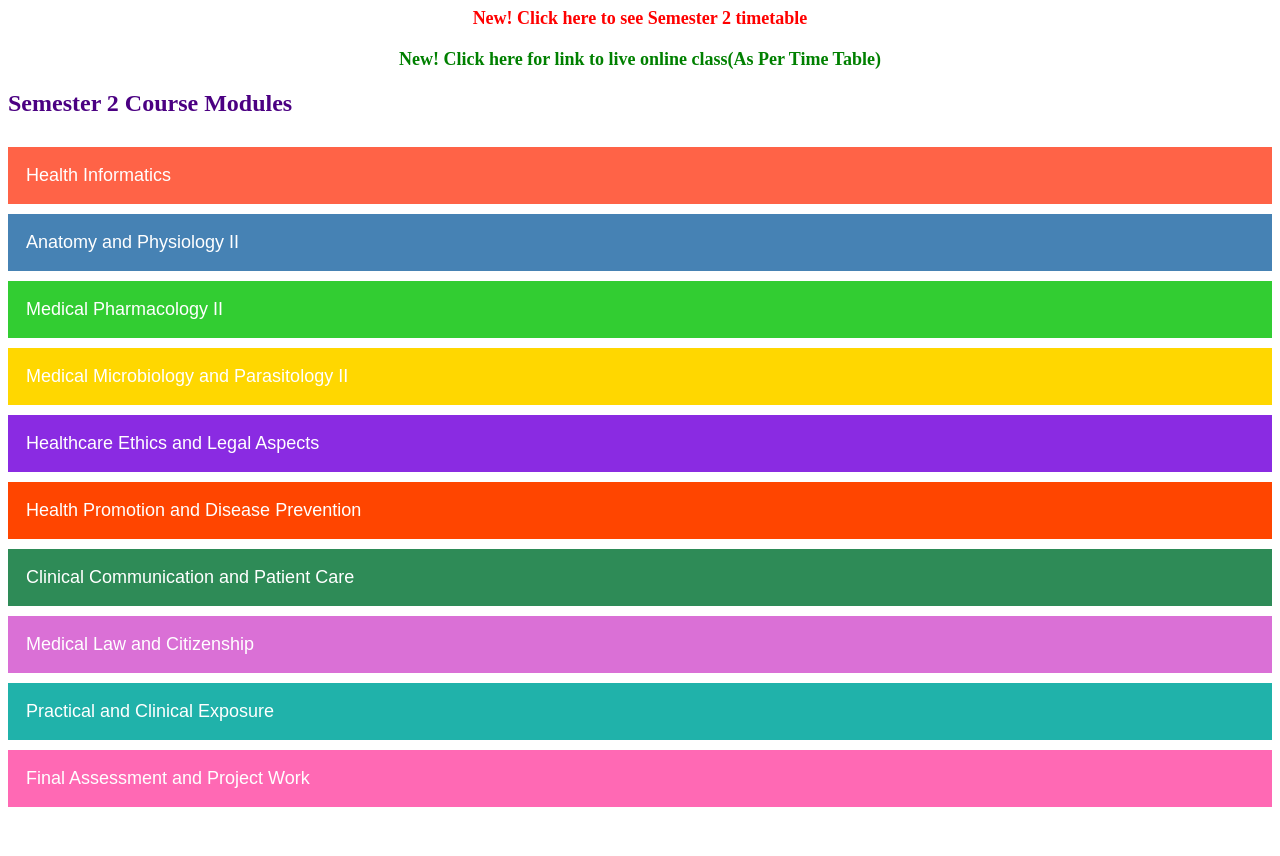
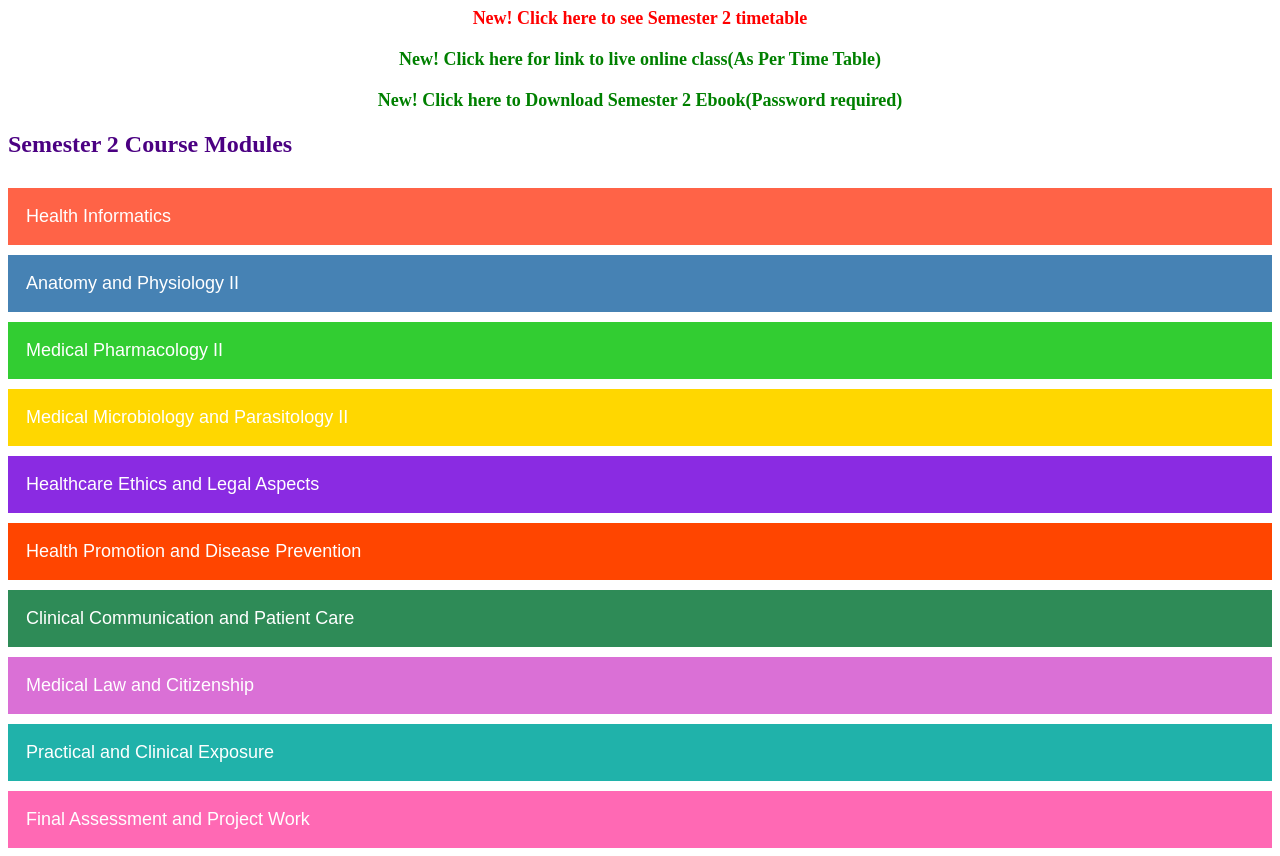
Before and after one commit to occultedge/staustinsm2modullist, a plain HTML site: page index.html in a window 1280 px wide. Before the commit the page ends 815 px from the top, so only its background shows below. Drawn offline with Linux system fonts and the light colour scheme.

Commit message:
Update index.html

```diff
--- a/index.html
+++ b/index.html
@@ -74,6 +74,12 @@
 <div style="text-align:center; font-size: 18px; color: green; font-weight: bold; margin-top: 20px;">
   <span style="animation: blink 1s infinite;">New! </span>
   <a href="https://join.skype.com/DFzt6RsgtJ4j" target="_blank" style="color: green;">Click here for link to live online class(As Per Time Table)</a>
+
+</div>
+<div style="text-align:center; font-size: 18px; color: green; font-weight: bold; margin-top: 20px;">
+  <span style="animation: blink 1s infinite;">New! </span>
+   <a href="https://occultedge.github.io/sem2nrsngebuk/" target="_blank" style="color: green;">Click here to Download Semester 2 Ebook(Password required)</a>
+
 </div>
 
 <style>
```
